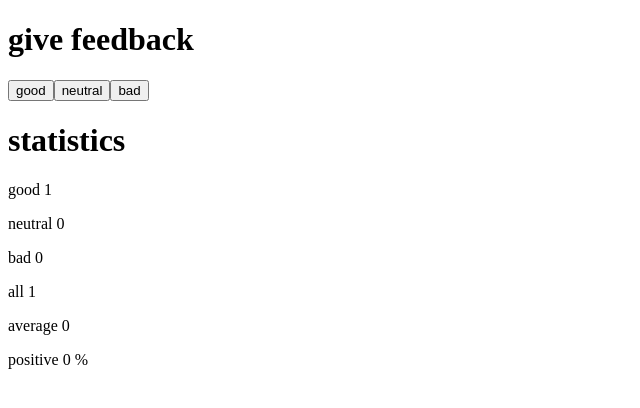
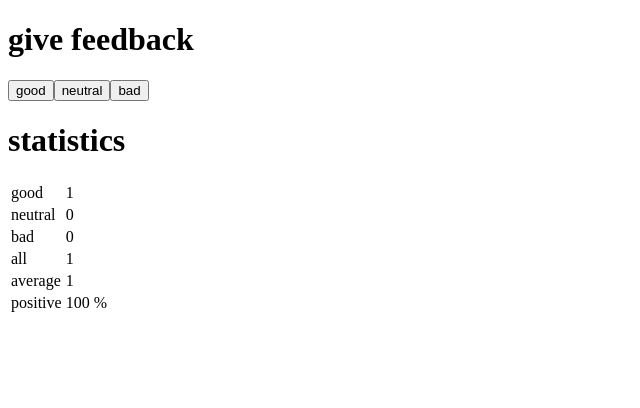
Before and after one commit to roopeak/full-stack-open, a React (Create React App) app in the folder osa1/unicafe/: page / in a window 1280 px wide. Both pictures are taken after a click on the button "good". Shown: the top 408 px of the page, without its empty margins (0-640 px from the left). Built offline with nearby package versions, Linux system fonts and the light colour scheme.

Commit message:
1.11 finish

```diff
--- a/osa1/unicafe/src/App.js
+++ b/osa1/unicafe/src/App.js
@@ -9,17 +9,22 @@
 const StatisticLine = ( { text, value }) => {
   if ( text == "positive" ) {
     return (
-      <p>{text} {value} %</p>
+      <tr>
+        <td>{text}</td>
+        <td>{value} %</td>
+      </tr>
     )
   } else {
     return (
-      <p>{text} {value}</p>
+      <tr>
+        <td>{text}</td>
+        <td>{value}</td>
+      </tr>
     )
   }
 }
 
 const Statistics = ({clicks}) => {
-
   const total = clicks.good + clicks.neutral + clicks.bad
   const average = (clicks.good - clicks.bad) /
                   (clicks.good + clicks.neutral + clicks.bad)
@@ -32,31 +37,22 @@
         <p>No feedback given</p>
       </div>
     )
-  }
-
-  if ( clicks.good == 0 || clicks.bad == 0 ) {
+  } else {
     return (
       <div>
-        <p>good {clicks.good}</p>
-        <p>neutral {clicks.neutral}</p>
-        <p>bad {clicks.bad}</p>
-        <p>all {total}</p>
-        <p>average 0</p>
-        <p>positive 0 %</p>
-      </div>
-    )
-  }
-
-  return (
-    <div>
+        <table>
+          <tbody>
             <StatisticLine text="good" value={clicks.good} />
             <StatisticLine text="neutral" value= {clicks.neutral} />
             <StatisticLine text="bad" value={clicks.bad} />
             <StatisticLine text="all" value={total} />
             <StatisticLine text="average" value={average} />
             <StatisticLine text="positive" value={positive} />
+          </tbody>
+        </table>
       </div>
   )
+  }
 }
 
 const App = () => {
@@ -101,9 +97,7 @@
       <Button handleClick={handleNeutralClick} text="neutral" />
       <Button handleClick={handleBadClick} text="bad" />
       <h1>statistics</h1>
-      <div>
       <Statistics clicks={clicks} />
-      </div>
     </div>
   )
 }
```
Lines whose indentation alone changed are shown as unchanged.
